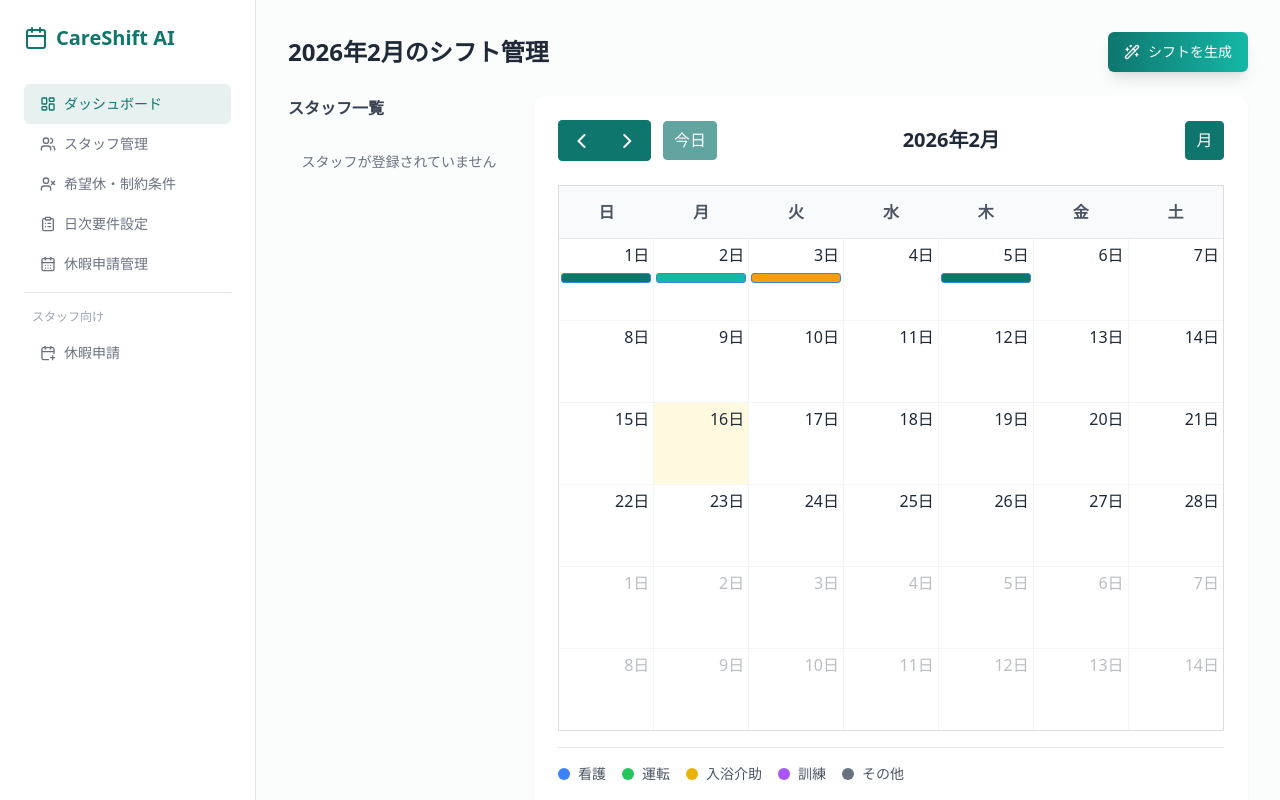
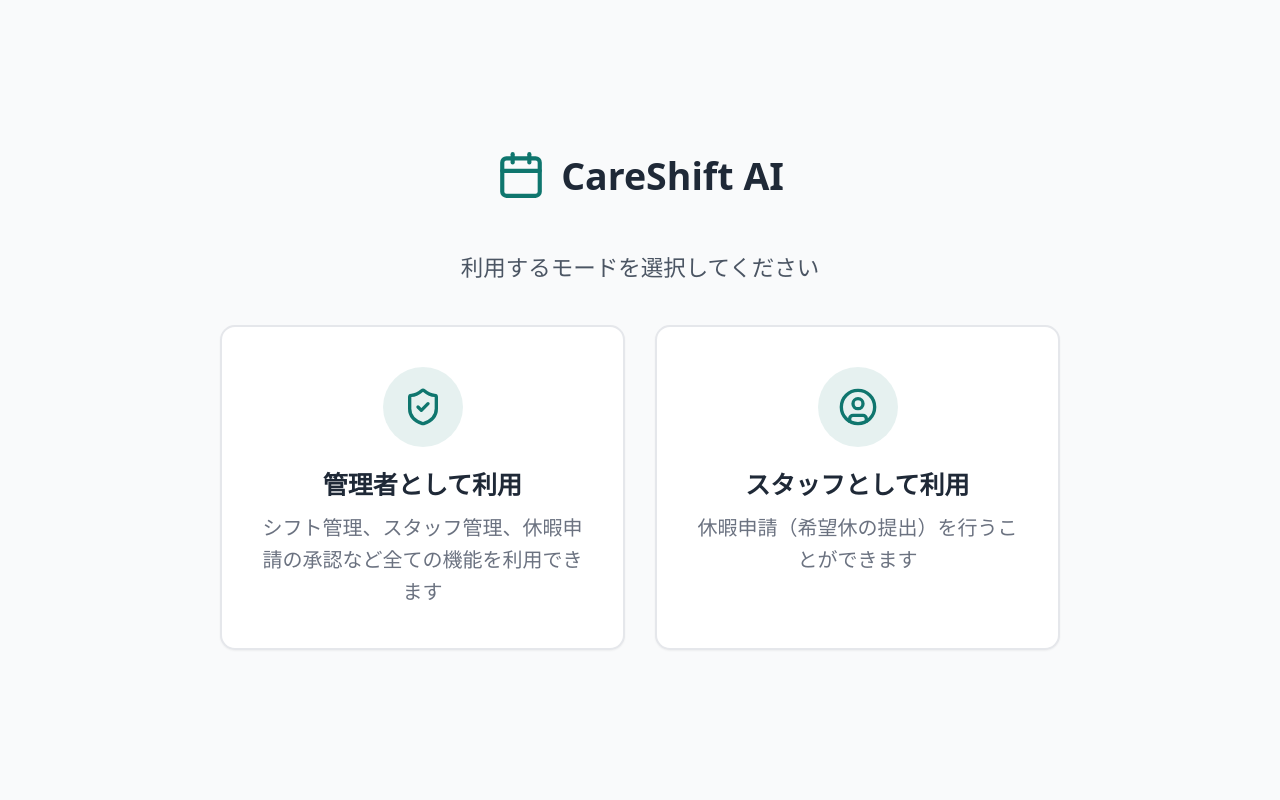
Before and after one commit to ryoji2003/miniDX, a React (Vite) app in the folder frontend/: page / in a window 1280 px wide. Before the commit this address led to /admin. Built offline with nearby package versions, Linux system fonts and the light colour scheme.

Commit message:
edit files

```diff
--- a/frontend/src/App.jsx
+++ b/frontend/src/App.jsx
@@ -1,6 +1,7 @@
 // src/App.jsx
 import React from 'react';
-import { BrowserRouter, Routes, Route, Navigate } from 'react-router-dom';
+import { BrowserRouter, Routes, Route } from 'react-router-dom';
+import TopPage from './pages/TopPage';
 import AdminDashboard from './pages/AdminDashboard';
 import StaffManagement from './pages/StaffManagement';
 import ConstraintPage from './pages/ConstraintPage';
@@ -12,6 +13,9 @@ function App() {
   return (
     <BrowserRouter>
       <Routes>
+        {/* Top page - role selection */}
+        <Route path="/" element={<TopPage />} />
+
         {/* Admin routes */}
         <Route path="/admin" element={<AdminDashboard />} />
         <Route path="/admin/staff" element={<StaffManagement />} />
@@ -21,9 +25,6 @@ function App() {
 
         {/* Staff routes */}
         <Route path="/staff/request-day-off" element={<RequestDayOffPage />} />
-
-        {/* Default redirect */}
-        <Route path="/" element={<Navigate to="/admin" replace />} />
       </Routes>
     </BrowserRouter>
   );
--- a/frontend/src/components/AdminLayout.jsx
+++ b/frontend/src/components/AdminLayout.jsx
@@ -1,7 +1,7 @@
 // src/components/AdminLayout.jsx
 import React from 'react';
 import { Link, useLocation } from 'react-router-dom';
-import { Users, Calendar as CalendarIcon, LayoutDashboard, UserX, ClipboardList, CalendarDays, CalendarPlus } from 'lucide-react';
+import { Users, Calendar as CalendarIcon, LayoutDashboard, UserX, ClipboardList, CalendarDays, CalendarPlus, Home } from 'lucide-react';
 import { Button, Card } from './ui/Layouts';
 
 export default function AdminLayout({ children }) {
@@ -71,14 +71,13 @@ export default function AdminLayout({ children }) {
           </Link>
 
           <div className="pt-4 mt-4 border-t">
-            <p className="text-xs text-gray-400 mb-2 px-2">スタッフ向け</p>
-            <Link to="/staff/request-day-off">
+            <Link to="/">
               <Button
-                variant={isActive('/staff/request-day-off') ? "default" : "ghost"}
-                className={`w-full justify-start ${isActive('/staff/request-day-off') ? "bg-primary/10 text-primary hover:bg-primary/20" : "text-gray-500"}`}
+                variant="ghost"
+                className="w-full justify-start text-gray-500"
               >
-                <CalendarPlus className="mr-2 h-4 w-4" />
-                休暇申請
+                <Home className="mr-2 h-4 w-4" />
+                トップページ
               </Button>
             </Link>
           </div>
--- a/frontend/src/components/StaffForm.jsx
+++ b/frontend/src/components/StaffForm.jsx
@@ -40,7 +40,8 @@ export default function StaffForm({ staff, onSave, onClose }) {
     if (!formData.name.trim()) {
       newErrors.name = '名前を入力してください';
     }
-    if (formData.work_limit < 1 || formData.work_limit > 200) {
+    const workLimit = formData.work_limit === '' ? 0 : Number(formData.work_limit);
+    if (isNaN(workLimit) || workLimit < 1 || workLimit > 200) {
       newErrors.work_limit = '1〜200の範囲で入力してください';
     }
     setErrors(newErrors);
@@ -50,7 +51,10 @@ export default function StaffForm({ staff, onSave, onClose }) {
   const handleSubmit = (e) => {
     e.preventDefault();
     if (validate()) {
-      onSave(formData);
+      onSave({
+        ...formData,
+        work_limit: formData.work_limit === '' ? 20 : Number(formData.work_limit),
+      });
     }
   };
 
@@ -104,7 +108,12 @@ export default function StaffForm({ staff, onSave, onClose }) {
             <input
               type="number"
               value={formData.work_limit}
-              onChange={(e) => handleChange('work_limit', parseInt(e.target.value) || 0)}
+              onChange={(e) => handleChange('work_limit', e.target.value === '' ? '' : parseInt(e.target.value))}
+              onBlur={(e) => {
+                if (e.target.value === '' || isNaN(parseInt(e.target.value))) {
+                  handleChange('work_limit', 20);
+                }
+              }}
               className={`w-full px-3 py-2 border rounded-md focus:outline-none focus:ring-2 focus:ring-primary/50 ${
                 errors.work_limit ? 'border-red-500' : 'border-gray-300'
               }`}
--- a/frontend/src/components/admin/RequestDayOffApprovalList.jsx
+++ b/frontend/src/components/admin/RequestDayOffApprovalList.jsx
@@ -186,22 +186,34 @@ export default function RequestDayOffApprovalList({
 
   // Handle approve
   const handleApprove = async (requestId) => {
+    try {
       await onApprove(requestId);
       setSelectedIds(prev => prev.filter(id => id !== requestId));
+    } catch (err) {
+      console.error('Approve failed:', err);
+    }
   };
 
   // Handle reject
   const handleReject = async (requestId, reason) => {
+    try {
       await onReject(requestId, reason);
       setRejectingRequest(null);
       setSelectedIds(prev => prev.filter(id => id !== requestId));
+    } catch (err) {
+      console.error('Reject failed:', err);
+    }
   };
 
   // Handle bulk approve
   const handleBulkApprove = async () => {
     if (selectedIds.length === 0) return;
+    try {
       await onBulkApprove(selectedIds);
       setSelectedIds([]);
+    } catch (err) {
+      console.error('Bulk approve failed:', err);
+    }
   };
 
   return (
--- a/frontend/src/index.css
+++ b/frontend/src/index.css
@@ -1,14 +1,35 @@
 @tailwind base;
 @tailwind components;
 @tailwind utilities;
+
+/* ベースフォントサイズの拡大（視認性向上） */
+html {
+  font-size: 20px;
+}
+
+body {
+  font-size: 1rem;
+  line-height: 1.6;
+}
+
+/* フォーム要素のフォントサイズ */
+input, select, textarea, button {
+  font-size: inherit;
+}
+
+/* テーブルの視認性向上 */
+th, td {
+  font-size: 0.95rem;
+}
 
 /* カレンダーのスタイル調整 */
 .fc {
   border: none !important;
   font-family: ui-sans-serif, system-ui, sans-serif;
+  font-size: 0.95rem;
 }
 .fc-toolbar-title {
-  font-size: 1.25rem !important;
+  font-size: 1.35rem !important;
   font-weight: 700 !important;
   color: #1F2937;
 }
@@ -16,6 +37,7 @@
   background-color: #F9FAFB;
   padding: 12px 0 !important;
   font-weight: 600;
+  font-size: 0.95rem;
   color: #4B5563;
   border: none !important;
   border-bottom: 1px solid #E5E7EB !important;
@@ -23,7 +45,14 @@
 .fc-daygrid-day {
   border: 1px solid #F3F4F6 !important;
 }
+.fc-daygrid-day-number {
+  font-size: 0.95rem;
+}
+.fc-event {
+  font-size: 0.85rem !important;
+}
 .fc-button-primary {
   background-color: #0F766E !important;
   border-color: #0F766E !important;
+  font-size: 0.9rem !important;
 }
--- /dev/null
+++ b/frontend/src/pages/TopPage.jsx
@@ -0,0 +1,49 @@
+// src/pages/TopPage.jsx
+import React from 'react';
+import { Link } from 'react-router-dom';
+import { Calendar, ShieldCheck, UserCircle } from 'lucide-react';
+
+export default function TopPage() {
+  return (
+    <div className="min-h-screen bg-gray-50 flex flex-col items-center justify-center p-4">
+      {/* App title */}
+      <div className="flex items-center gap-3 mb-10">
+        <Calendar className="h-10 w-10 text-primary" />
+        <h1 className="text-3xl font-bold text-gray-800">CareShift AI</h1>
+      </div>
+
+      <p className="text-gray-600 mb-8 text-lg">利用するモードを選択してください</p>
+
+      {/* Role selection cards */}
+      <div className="flex flex-col sm:flex-row gap-6 w-full max-w-2xl">
+        {/* Admin card */}
+        <Link
+          to="/admin"
+          className="flex-1 bg-white rounded-xl border-2 border-gray-200 hover:border-primary shadow-sm hover:shadow-md transition-all p-8 flex flex-col items-center text-center group"
+        >
+          <div className="w-16 h-16 rounded-full bg-primary/10 flex items-center justify-center mb-4 group-hover:bg-primary/20 transition-colors">
+            <ShieldCheck className="h-8 w-8 text-primary" />
+          </div>
+          <h2 className="text-xl font-bold text-gray-800 mb-2">管理者として利用</h2>
+          <p className="text-gray-500">
+            シフト管理、スタッフ管理、休暇申請の承認など全ての機能を利用できます
+          </p>
+        </Link>
+
+        {/* Staff card */}
+        <Link
+          to="/staff/request-day-off"
+          className="flex-1 bg-white rounded-xl border-2 border-gray-200 hover:border-primary shadow-sm hover:shadow-md transition-all p-8 flex flex-col items-center text-center group"
+        >
+          <div className="w-16 h-16 rounded-full bg-primary/10 flex items-center justify-center mb-4 group-hover:bg-primary/20 transition-colors">
+            <UserCircle className="h-8 w-8 text-primary" />
+          </div>
+          <h2 className="text-xl font-bold text-gray-800 mb-2">スタッフとして利用</h2>
+          <p className="text-gray-500">
+            休暇申請（希望休の提出）を行うことができます
+          </p>
+        </Link>
+      </div>
+    </div>
+  );
+}
--- a/frontend/src/pages/admin/ManageRequestDayOffPage.jsx
+++ b/frontend/src/pages/admin/ManageRequestDayOffPage.jsx
@@ -103,7 +103,8 @@ export default function ManageRequestDayOffPage() {
       showSuccess('申請を承認しました');
       await Promise.all([fetchRequests(), fetchCalendarData()]);
     } catch (err) {
-      setError(err.message || '承認に失敗しました');
+      console.error('Approve error:', err);
+      setError(`承認に失敗しました: ${err.message || '不明なエラー'}`);
     } finally {
       setActionLoading(false);
     }
@@ -119,7 +120,8 @@ export default function ManageRequestDayOffPage() {
       showSuccess('申請を却下しました');
       await Promise.all([fetchRequests(), fetchCalendarData()]);
     } catch (err) {
-      setError(err.message || '却下に失敗しました');
+      console.error('Reject error:', err);
+      setError(`却下に失敗しました: ${err.message || '不明なエラー'}`);
     } finally {
       setActionLoading(false);
     }
@@ -135,7 +137,8 @@ export default function ManageRequestDayOffPage() {
       showSuccess(`${result.approved_count}件の申請を承認しました`);
       await Promise.all([fetchRequests(), fetchCalendarData()]);
     } catch (err) {
-      setError(err.message || '一括承認に失敗しました');
+      console.error('Bulk approve error:', err);
+      setError(`一括承認に失敗しました: ${err.message || '不明なエラー'}`);
     } finally {
       setActionLoading(false);
     }
--- a/frontend/src/pages/staff/RequestDayOffPage.jsx
+++ b/frontend/src/pages/staff/RequestDayOffPage.jsx
@@ -1,7 +1,7 @@
 // src/pages/staff/RequestDayOffPage.jsx
 import React from 'react';
 import { Link } from 'react-router-dom';
-import { Calendar, ArrowLeft, RefreshCw, User } from 'lucide-react';
+import { Calendar, Home, RefreshCw, User } from 'lucide-react';
 import { Button, Card } from '../../components/ui/Layouts';
 import RequestDayOffForm from '../../components/staff/RequestDayOffForm';
 import MyRequestedDaysOffList from '../../components/staff/MyRequestedDaysOffList';
@@ -34,10 +34,11 @@ export default function RequestDayOffPage() {
         <div className="max-w-6xl mx-auto px-4 py-4 flex items-center justify-between">
           <div className="flex items-center gap-4">
             <Link
-              to="/admin"
+              to="/"
               className="p-2 hover:bg-gray-100 rounded-lg text-gray-500 hover:text-gray-700"
+              title="トップページに戻る"
             >
-              <ArrowLeft className="h-5 w-5" />
+              <Home className="h-5 w-5" />
             </Link>
             <div className="flex items-center gap-2">
               <Calendar className="h-6 w-6 text-primary" />
```
Also changed, not shown: frontend/src/components/DailyRequirements.jsx (+9 -4 lines), 1 other file (tests, documents, lock files or other folders). Lines whose indentation alone changed are shown as unchanged.
